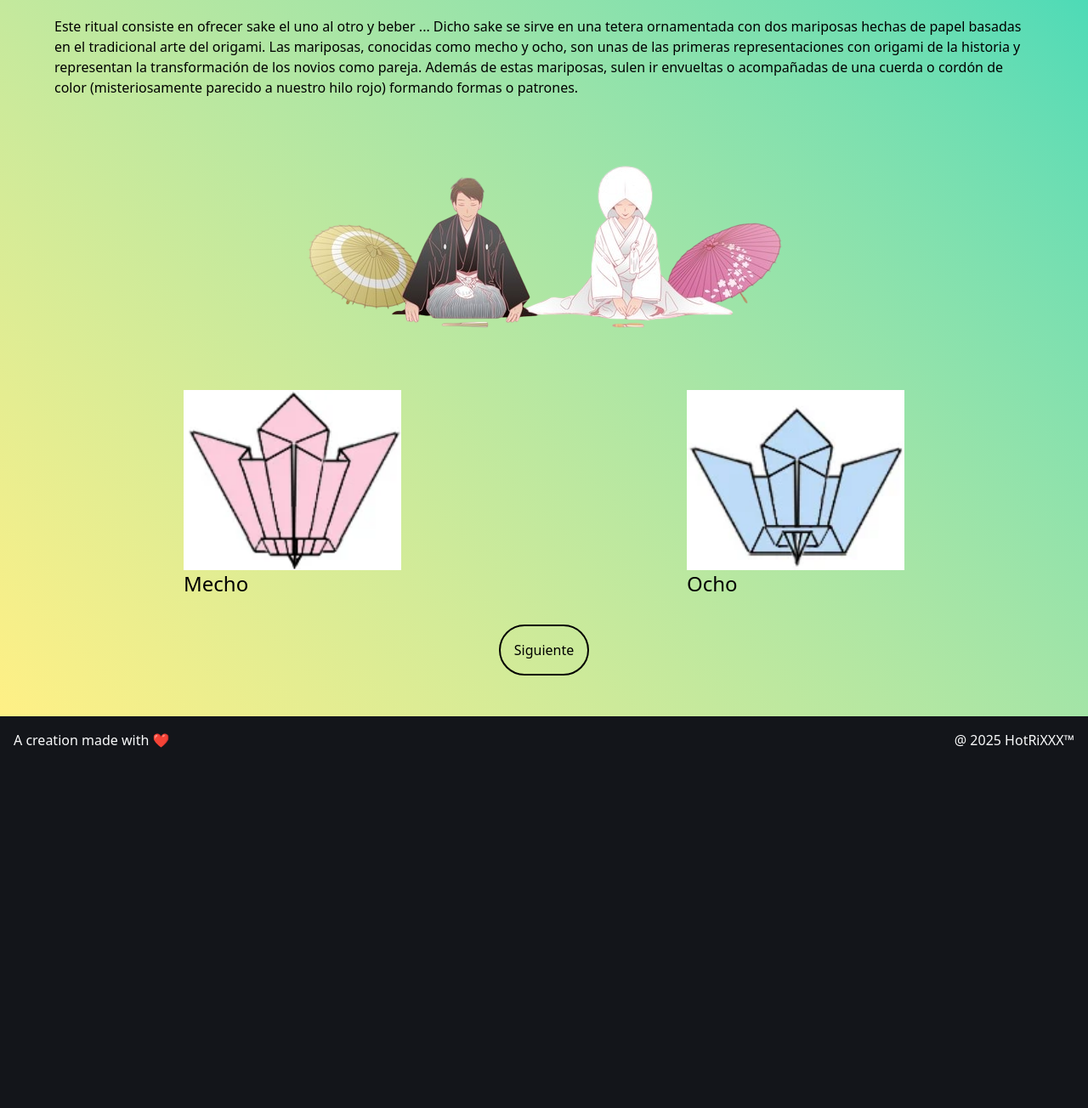
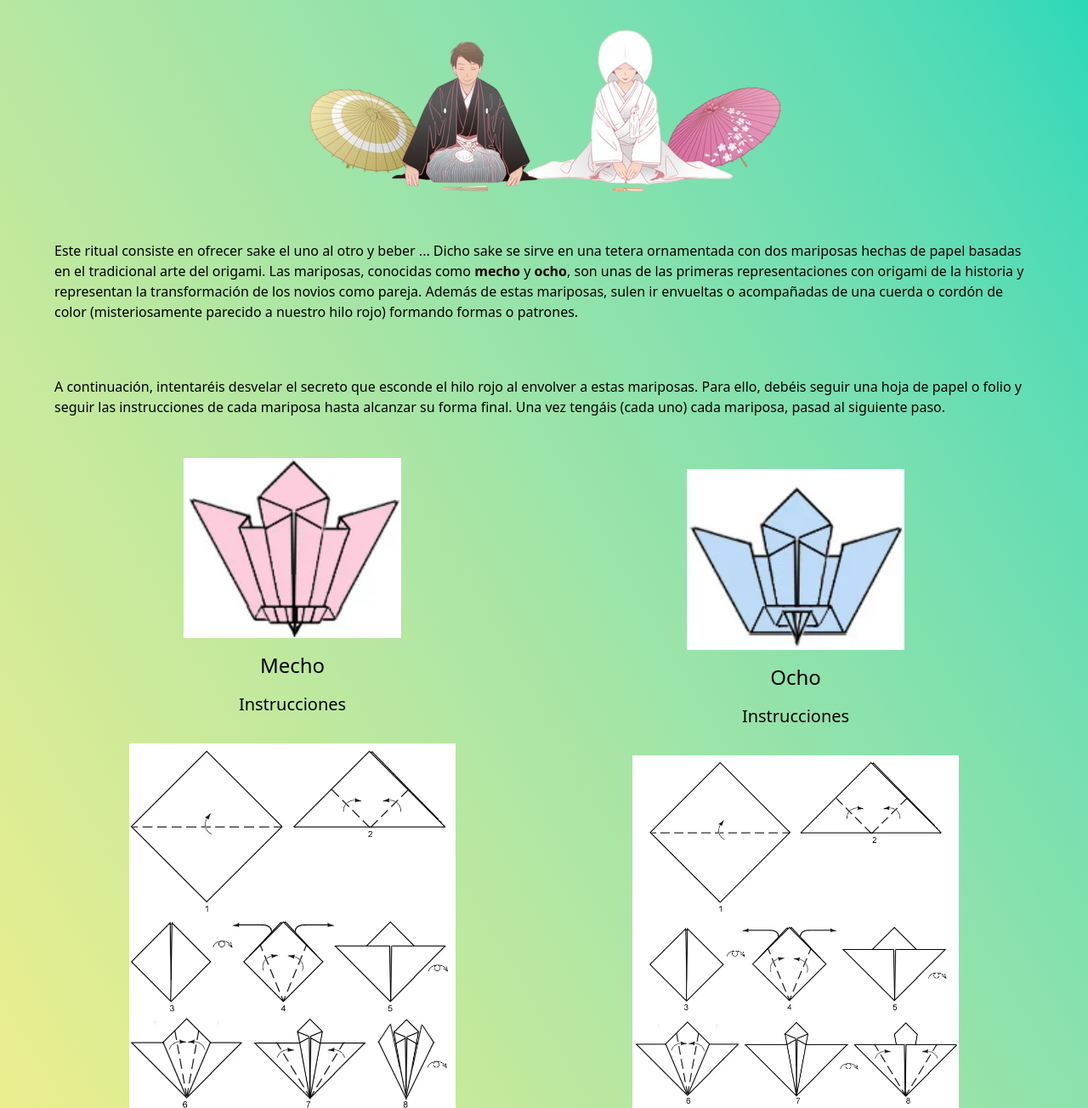
Before and after one commit to agarcialeon/labodadebrunoysusana, an Astro site: page /labodadebrunoysusana/butterflies in a window 1280 px wide. Shown: the part 473-1777 px from the top of the page at 85% size. Before the commit the page ends 1372 px from the top, so only its background shows below. Built offline with nearby package versions, Linux system fonts and the light colour scheme; Astro itself is replaced by a stand-in of ours.

Commit message:
feat(origami): Added origami instructions for each butterfly.

```diff
--- a/src/components/Origami.tsx
+++ b/src/components/Origami.tsx
@@ -1,6 +1,31 @@
 import mechoImage from "../images/origami/mecho.webp";
 import ochoImage from "../images/origami/ocho.webp";
 import weddingRitual from "../images/origami/wedding-ritual.png";
+import mechoInstructions1 from "../images/origami/instructions/mecho/formal-mecho-1.webp";
+import mechoInstructions2 from "../images/origami/instructions/mecho/formal-mecho-2.webp";
+import mechoInstructions3 from "../images/origami/instructions/mecho/formal-mecho-3.webp";
+import mechoInstructions4 from "../images/origami/instructions/mecho/formal-mecho-4.webp";
+import mechoInstructions5 from "../images/origami/instructions/mecho/formal-mecho-5.webp";
+import ochoInstructions1 from "../images/origami/instructions/ocho/formal-ocho-1.webp";
+import ochoInstructions2 from "../images/origami/instructions/ocho/formal-ocho-2.webp";
+import ochoInstructions3 from "../images/origami/instructions/ocho/formal-ocho-3.webp";
+import ochoInstructions4 from "../images/origami/instructions/ocho/formal-ocho-4.webp";
+import ochoInstructions5 from "../images/origami/instructions/ocho/formal-ocho-5.webp";
+
+const instructionsImagesMecho = [
+  mechoInstructions1,
+  mechoInstructions2,
+  mechoInstructions3,
+  mechoInstructions4,
+  mechoInstructions5,
+];
+const instructionsImagesOcho = [
+  ochoInstructions1,
+  ochoInstructions2,
+  ochoInstructions3,
+  ochoInstructions4,
+  ochoInstructions5,
+];
 
 export default function Origami() {
   return (
@@ -31,18 +56,6 @@ export default function Origami() {
           generación tras generación en las familias.
         </p>
 
-        <p className="p-4">
-          Este ritual consiste en ofrecer sake el uno al otro y beber ... Dicho
-          sake se sirve en una tetera ornamentada con dos mariposas hechas de
-          papel basadas en el tradicional arte del origami. Las mariposas,
-          conocidas como mecho y ocho, son unas de las primeras representaciones
-          con origami de la historia y representan la transformación de los
-          novios como pareja. Además de estas mariposas, sulen ir envueltas o
-          acompañadas de una cuerda o cordón de color (misteriosamente parecido
-          a nuestro hilo rojo) formando formas o patrones.
-        </p>
-      </section>
-
         {/*https://www.shutterstock.com/es/g/NihonSugi */}
 
         <section className="w-full flex justify-center items-center">
@@ -54,25 +67,81 @@ export default function Origami() {
           />
         </section>
 
+        <p className="p-4">
+          Este ritual consiste en ofrecer sake el uno al otro y beber ... Dicho
+          sake se sirve en una tetera ornamentada con dos mariposas hechas de
+          papel basadas en el tradicional arte del origami. Las mariposas,
+          conocidas como <span className="font-bold">mecho</span> y{" "}
+          <span className="font-bold">ocho</span>, son unas de las primeras
+          representaciones con origami de la historia y representan la
+          transformación de los novios como pareja. Además de estas mariposas,
+          sulen ir envueltas o acompañadas de una cuerda o cordón de color
+          (misteriosamente parecido a nuestro hilo rojo) formando formas o
+          patrones.
+        </p>
+      </section>
+
+      <section>
+        <p className="p-4">
+          A continuación, intentaréis desvelar el secreto que esconde el hilo
+          rojo al envolver a estas mariposas. Para ello, debéis seguir una hoja
+          de papel o folio y seguir las instrucciones de cada mariposa hasta
+          alcanzar su forma final. Una vez tengáis (cada uno) cada mariposa,
+          pasad al siguiente paso.
+        </p>
+      </section>
+
       <section className="flex justify-around items-center">
-        <div className="mecho">
+        <div className="flex flex-col items-stretch gap-4">
+          <div className="flex justify-center items-center">
             <img
               src={mechoImage.src}
               className="w-64"
               title="Mecho"
               alt="Mecho Butterfly"
             />
-          <h2 className="text-2xl">Mecho</h2>
           </div>
-        <div className="ocho">
+          <h2 className="text-2xl text-center">Mecho</h2>
+          <div className="flex flex-col items-stretch gap-8">
+            <h3 className="text-xl text-center">Instrucciones</h3>
+            <div className="flex flex-col items-stretch">
+              {instructionsImagesMecho.map((instructionImage) => (
+                <img
+                  src={instructionImage.src}
+                  className="w-96"
+                  alt="Ocho Instruction"
+                ></img>
+              ))}
+            </div>
+          </div>
+        </div>
+        <div className="flex flex-col items-stretch gap-4">
+          <div className="flex justify-center items-center">
             <img
               src={ochoImage.src}
               className="w-64"
               title="Ocho"
               alt="Ocho Butterfly"
             />
-          <h2 className="text-2xl">Ocho</h2>
           </div>
+          <h2 className="text-2xl text-center">Ocho</h2>
+          <div className="flex flex-col items-stretch gap-8">
+            <h3 className="text-xl text-center">Instrucciones</h3>
+            <div className="flex flex-col items-stretch">
+              {instructionsImagesOcho.map((instructionImage) => (
+                <img
+                  src={instructionImage.src}
+                  className="w-96"
+                  alt="Ocho Instruction"
+                ></img>
+              ))}
+            </div>
+          </div>
+        </div>
+      </section>
+
+      <section>
+        <p className="p-4">Ahora intercambiad vuestras mariposas y</p>
       </section>
 
       <section className="flex items-center justify-center">
```
Also changed, not shown: src/images/origami/instructions/mecho/formal-mecho-1.webp (added), src/images/origami/instructions/mecho/formal-mecho-2.webp (added), src/images/origami/instructions/mecho/formal-mecho-3.webp (added), src/images/origami/instructions/mecho/formal-mecho-4.webp (added), src/images/origami/instructions/mecho/formal-mecho-5.webp (added), src/images/origami/instructions/ocho/formal-ocho-1.webp (added), src/images/origami/instructions/ocho/formal-ocho-2.webp (added), src/images/origami/instructions/ocho/formal-ocho-3.webp (added), src/images/origami/instructions/ocho/formal-ocho-4.webp (added), src/images/origami/instructions/ocho/formal-ocho-5.webp (added). Lines whose indentation alone changed are shown as unchanged.
